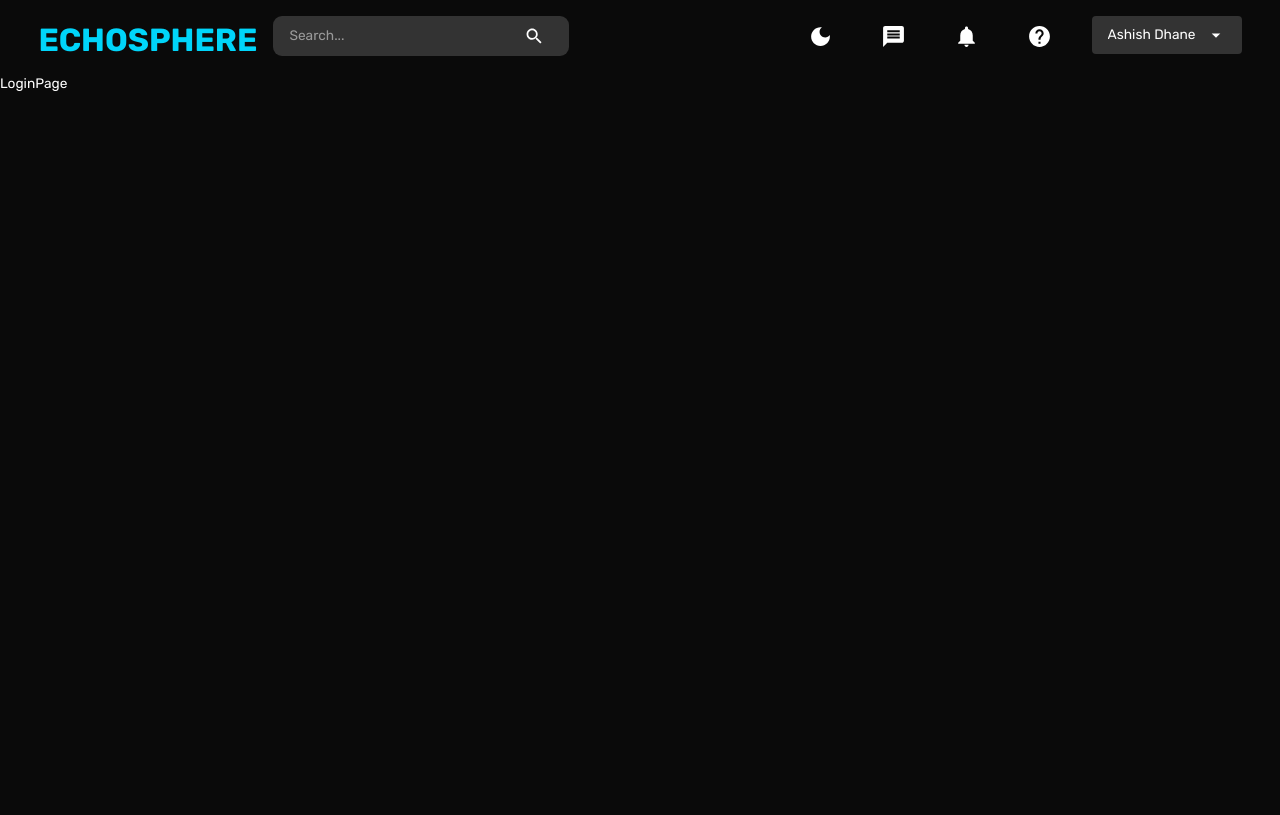
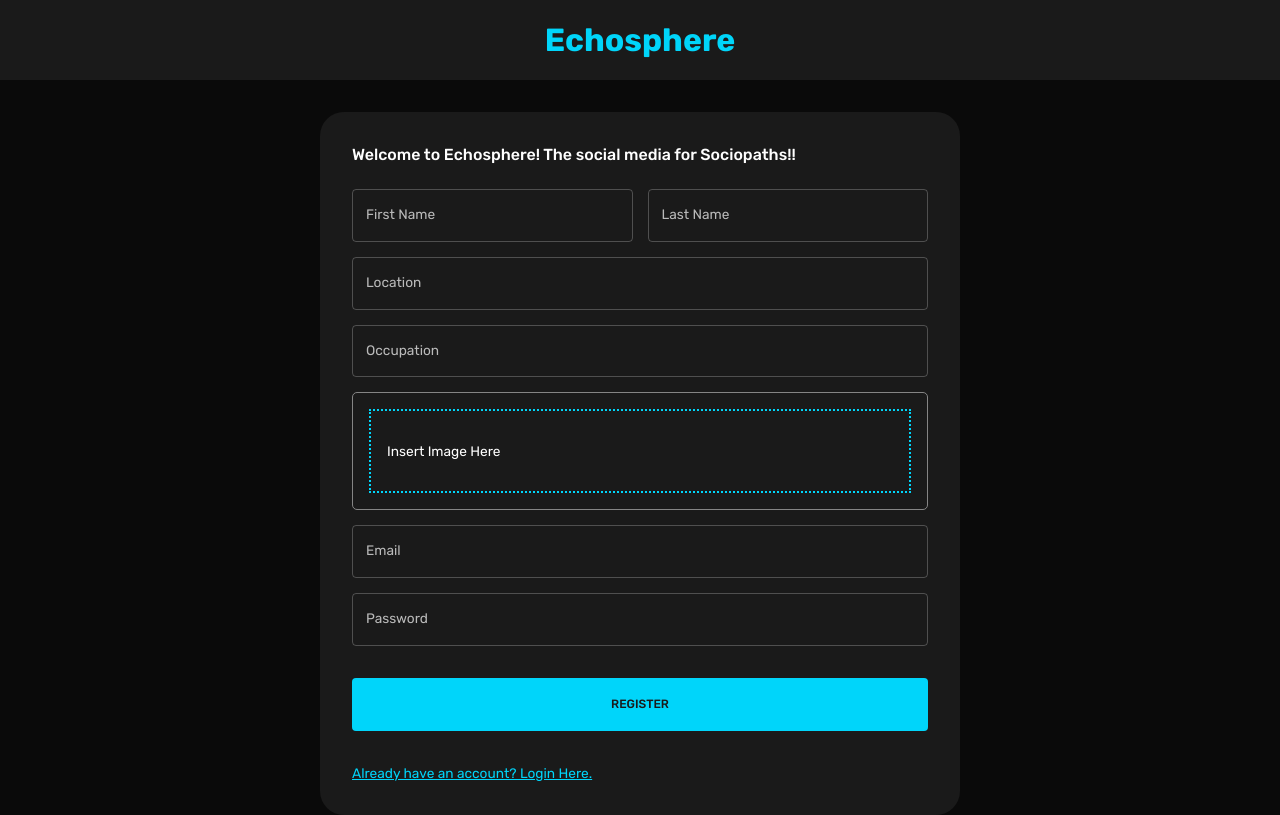
Before and after one commit to ashishbdhane/ECHOSPHERE---A-Social-Media-Platform, a React (Create React App) app in the folder client/: page / in a window 1280 px wide. Built offline with nearby package versions, Linux system fonts and the light colour scheme.

Commit message:
Login/Register, Server Error (Tobe Fixed)

```diff
--- a/client/public/index.html
+++ b/client/public/index.html
@@ -24,7 +24,7 @@
       work correctly both with client-side routing and a non-root public URL.
       Learn how to configure a non-root public URL by running `npm run build`.
     -->
-    <title>ECHOSPHERE</title>
+    <title>Echosphere</title>
   </head>
   <body>
     <noscript>You need to enable JavaScript to run this app.</noscript>
--- /dev/null
+++ b/client/src/pages/loginPage/Form.jsx
@@ -0,0 +1,289 @@
+import {useState} from 'react';
+import {
+	Box,
+	Button,
+	TextField,
+	useMediaQuery,
+	Typography,
+	useTheme,
+} from '@mui/material';
+import EditOutlinedIcon from '@mui/icons-material/EditOutlined';
+import {Formik} from 'formik';
+import * as yup from 'yup';
+import {useNavigate} from 'react-router-dom';
+import {useDispatch} from 'react-redux';
+import {setLogin} from '../../state/index.js';
+import Dropzone from 'react-dropzone';
+import FlexBetween from '../../components/FlexBetween.jsx';
+
+const registerSchema = yup.object().shape({
+	firstName: yup.string().required('Required'),
+	lastName: yup.string().required('Required'),
+	email: yup.string().email('Invalid Email').required('Required'),
+	password: yup.string().required('Required'),
+	location: yup.string().required('Required'),
+	occupation: yup.string().required('Required'),
+	picture: yup.string().required('Required'),
+});
+
+const loginSchema = yup.object().shape({
+	email: yup.string().email('Invalid Email').required('Email is Required'),
+	password: yup.string().required('Password is Required'),
+});
+
+const initialValueRegister = {
+	firstName: '',
+	lastName: '',
+	email: '',
+	password: '',
+	occupation: '',
+	location: '',
+	picture: '',
+};
+
+const initialValueLogin = {
+	email: '',
+	password: '',
+};
+
+const Form = () => {
+	const [pageType, setPageType] = useState('register');
+	const {palette} = useTheme();
+	const dispatch = useDispatch();
+	const navigate = useNavigate();
+	const isNonMobile = useMediaQuery('(min-width:600px)');
+	const isLogin = pageType === 'login';
+	const isRegister = pageType === 'register';
+
+	const register = async (values, onSubmitProps) => {
+		// FormData inbuilt JavaScript which allows to transfer data with image
+		const formData = new FormData();
+		for (let value in values) {
+
+			// console.log(value);
+			// console.log(values[value]);
+			formData.append(value, values[value]);
+		}
+		formData.append('picturePath', values.picture.name);
+		console.log(formData);
+		const savedUserResponse = await fetch(
+			'http://localhost:3001/auth/register',
+			{
+				method: 'POST',
+				body: formData,
+			}
+		);
+		const savedUser = await savedUserResponse.json();
+		onSubmitProps.resetForm();
+
+		if(savedUser)
+		{
+			setPageType('login');
+		}
+	};
+
+	const login = async (values,onSubmitProps) => {
+
+		const loggedInResponse = await fetch(
+			'http://localhost:3001/auth/login',
+			{
+				method: 'POST',
+				headers:{"Content-Type": "application/json"},
+				body: JSON.stringify(values),
+			}
+		);
+		const loggedIn = await loggedInResponse.json();
+		onSubmitProps.resetForm();
+
+		if(loggedIn)
+		{
+			dispatch(
+				setLogin({
+					user: loggedIn.user,
+					token: loggedIn.token,
+				})
+			)
+			navigate('/home');
+		}
+	}
+
+	const handleFormSubmit = async (values, onSubmitProps) => {
+		if (isLogin) await login(values, onSubmitProps);
+		if (isRegister) await register(values, onSubmitProps);
+	};
+
+	return (
+		<Formik
+			onSubmit={handleFormSubmit}
+			initialValues={isLogin ? initialValueLogin : initialValueRegister}
+			validationSchema={isLogin ? loginSchema : registerSchema}
+		>
+			{({
+				values,
+				errors,
+				touched,
+				handleBlur,
+				handleChange,
+				handleSubmit,
+				setFieldValue,
+				resetForm,
+			}) => (
+				<form onSubmit={handleSubmit}>
+					<Box
+						display="grid"
+						gap="15px"
+						gridTemplateColumns="repeat(2,minmax(0,1fr))"
+						sx={{
+							'& > div': {gridColumn: isNonMobile ? undefined : 'span 4'},
+						}}
+					>
+						{isRegister && (
+							<>
+								<TextField
+									label="First Name"
+									onBlur={handleBlur}
+									onChange={handleChange}
+									value={values.firstName}
+									name="firstName"
+									error={
+										Boolean(touched.firstName) && Boolean(errors.firstName)
+									}
+									helperText={touched.firstName && errors.firstName}
+									sx={{gridColumn: 'span 1'}}
+								/>
+
+								<TextField
+									label="Last Name"
+									onBlur={handleBlur}
+									onChange={handleChange}
+									value={values.lastName}
+									name="lastName"
+									error={Boolean(touched.lastName) && Boolean(errors.lastName)}
+									helperText={touched.lastName && errors.lastName}
+									sx={{gridColumn: 'span 1'}}
+								/>
+
+								<TextField
+									label="Location"
+									onBlur={handleBlur}
+									onChange={handleChange}
+									value={values.location}
+									name="location"
+									error={Boolean(touched.location) && Boolean(errors.location)}
+									helperText={touched.location && errors.location}
+									sx={{gridColumn: 'span 2'}}
+								/>
+
+								<TextField
+									label="Occupation"
+									onBlur={handleBlur}
+									onChange={handleChange}
+									value={values.occupation}
+									name="occupation"
+									error={
+										Boolean(touched.occupation) && Boolean(errors.occupation)
+									}
+									helperText={touched.occupation && errors.occupation}
+									sx={{gridColumn: 'span 2'}}
+								/>
+								<Box
+									gridColumn="span 2"
+									border={`1px solid ${palette.neutral.medium}`}
+									borderRadius="5px"
+									p="1rem"
+								>
+									<Dropzone
+										acceptedFiles=".jpg,.jpeg,.png"
+										multiple={false}
+										onDrop={(acceptedFiles, rejectedFiles) => {
+											if (rejectedFiles.length > 0) {
+												console.log('File Formate is Not Valid', rejectedFiles);
+											} else {
+												setFieldValue('picture', acceptedFiles[0]);
+											}
+										}}
+									>
+										{({getRootProps, getInputProps}) => (
+											<Box
+												{...getRootProps()}
+												border={`2px dotted ${palette.primary.main}`}
+												p="1rem"
+												sx={{'&:hover': {cursor: 'pointer'}}}
+											>
+												<input {...getInputProps()} />
+												{!values.picture ? (
+													<p>Insert Image Here</p>
+												) : (
+													<FlexBetween>
+														<Typography>{values.picture.name}</Typography>
+														<EditOutlinedIcon />
+													</FlexBetween>
+												)}
+											</Box>
+										)}
+									</Dropzone>
+								</Box>
+							</>
+						)}
+
+						<TextField
+							label="Email"
+							onBlur={handleBlur}
+							onChange={handleChange}
+							value={values.email}
+							name="email"
+							error={Boolean(touched.email) && Boolean(errors.email)}
+							helperText={touched.email && errors.email}
+							sx={{gridColumn: 'span 2'}}
+						/>
+
+						<TextField
+							label="Password"
+							type='password'
+							onBlur={handleBlur}
+							onChange={handleChange}
+							value={values.password}
+							name="password"
+							error={Boolean(touched.password) && Boolean(errors.password)}
+							helperText={touched.password && errors.password}
+							sx={{gridColumn: 'span 2'}}
+						/>
+					</Box>
+
+					<Box>
+						<Button
+							fullWidth
+							type="submit"
+							sx={{
+								m: '2rem 0',
+								p: '1rem',
+								backgroundColor: palette.primary.main,
+								color: palette.background.alt,
+								'&:hover': {color: palette.primary.main},
+							}}
+						>
+							{isLogin ? 'LOGIN' : 'REGISTER'}
+						</Button>
+						<Typography
+							onClick={() => {
+								setPageType(isLogin ? 'register' : 'login');
+								resetForm();
+							}}
+							sx={{
+								textDecoration: 'underline',
+								color: palette.primary.main,
+								'&:hover': {cursor: 'pointer', color: palette.primary.light},
+							}}
+						>
+							{isLogin
+								? "Don't have an account? Sign Up Here."
+								: 'Already have an account? Login Here.'}
+						</Typography>
+					</Box>
+				</form>
+			)}
+		</Formik>
+	);
+};
+
+export default Form;
--- a/client/src/pages/loginPage/index.jsx
+++ b/client/src/pages/loginPage/index.jsx
@@ -1,13 +1,32 @@
 import React from 'react';
-import NavBar from '../navbar';
+import {Box, Typography, useTheme, useMediaQuery} from '@mui/material';
+import Form from './Form';
 
-const index = () => {
+const LoginPage = () => {
+	const isNonMobileScreens = useMediaQuery('(min-width: 1000px)');
+	const theme = useTheme();
+	const alt = theme.palette.background.alt;
 	return (
-		<>
-            <NavBar/>
-			<div>LoginPage</div>
-		</>
+		<Box>
+			<Box width="100%" backgroundColor={alt} p="1rem 6%" textAlign="center" >
+				<Typography fontWeight="bold" fontSize="32px" color="primary">
+                    Echosphere
+				</Typography>
+			</Box>
+			<Box
+				width={isNonMobileScreens ? '50%' : '93%'}
+				p="2rem"
+				m="2rem auto"
+				borderRadius="1.5rem"
+                backgroundColor={alt}
+			>
+                <Typography fontWeight='500' variant='h5' sx={{mb: '1.5rem'}} >
+                    Welcome to Echosphere! The social media for Sociopaths!!
+                </Typography>
+				<Form/>
+            </Box>
+		</Box>
 	);
 };
 
-export default index;
+export default LoginPage;
--- a/client/src/pages/navbar/index.jsx
+++ b/client/src/pages/navbar/index.jsx
@@ -59,7 +59,7 @@
 						},
 					}}
 				>
-					ECHOSPHERE
+					Echosphere
 				</Typography>
 				{isNonMobileScreens && (
 					<FlexBetween
--- a/client/src/state/index.js
+++ b/client/src/state/index.js
@@ -1,5 +1,4 @@
 import {createSlice} from '@reduxjs/toolkit';
-import { users } from '../data';
 
 const initialState = {
 	mode: 'dark',
@@ -45,10 +44,15 @@
 			});
 			return updatedPost;
 		},
+
+		setLogin: (state,action) => {
+			state.user = action.payload.user;
+			state.token = action.payload.token
+		}
 	},
 });
 
-export const {setMode, setUser, setLogout, setFriends, setPosts, setPost} =
+export const {setMode, setUser, setLogout, setFriends, setPosts, setPost,setLogin} =
 	authSlice.actions;
 
 export default authSlice.reducer;
```
Also changed, not shown: client/src/theme.js (+31 -31 lines), 1 other file (tests, documents, lock files or other folders).
